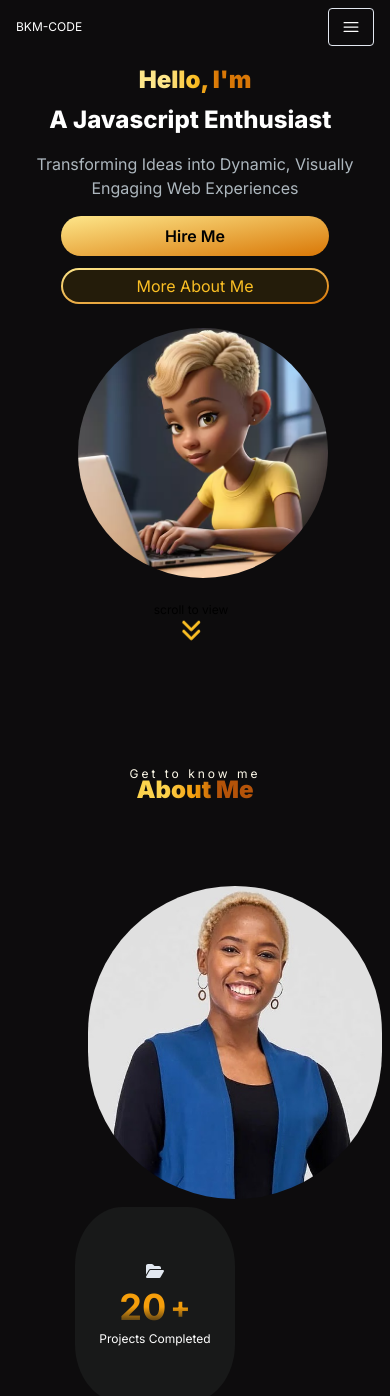
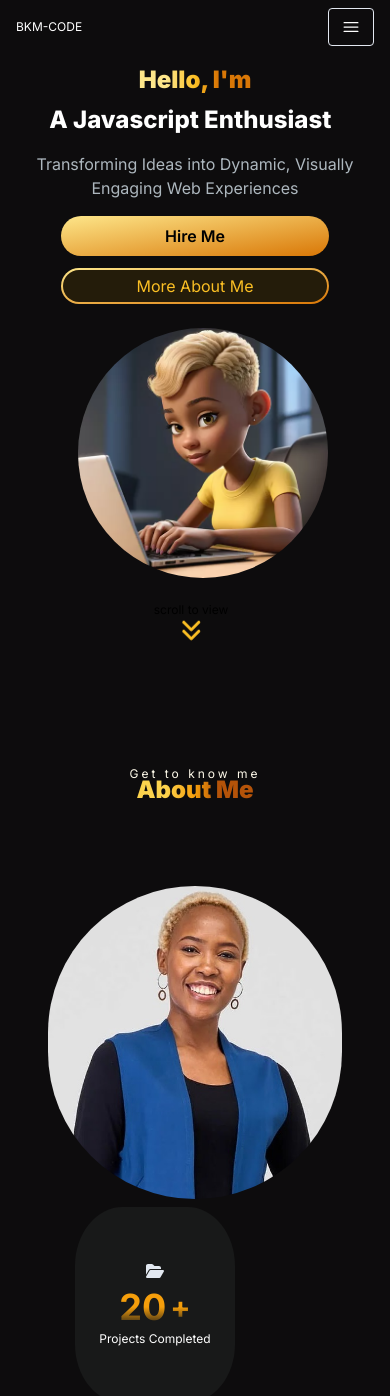
Before and after one commit to bridgitkanini/bridgitkanini-portfolio, a Next.js app: page / in a window 390 px wide. Shown: the top 1396 px of the page. Built offline with nearby package versions, Linux system fonts and the light colour scheme.

Commit message:
About page change layout on small screens

```diff
--- a/src/app/components/AboutSection.jsx
+++ b/src/app/components/AboutSection.jsx
@@ -90,7 +90,7 @@ const AboutSection = () => {
   };
 
   return (
-    <section id="about" className="py-2 mx-auto px-8 mb-24">
+    <section id="about" className="py-2 mx-auto px-8 mb-24 ">
       <div className="relative flex flex-col items-center justify-center mt-16">
         <span className="text-xs tracking-[.25em] text-amber-50 text-center -mb-2">
           Get to know me
@@ -105,7 +105,7 @@ const AboutSection = () => {
           alt="About Image"
           width={400}
           height={400}
-          className="rounded-full mt-20 ml-10"
+          className="rounded-full mt-20 md:ml-10"
         />
         <div className="realtive md:mt-0 text-left flex flex-col h-full -ml-10 pr-10">
           <AchievementsSection />
```
